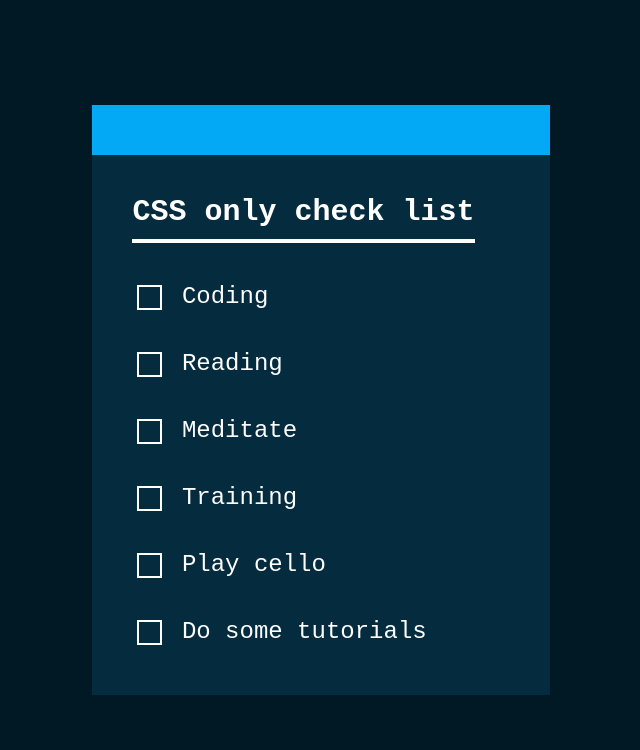
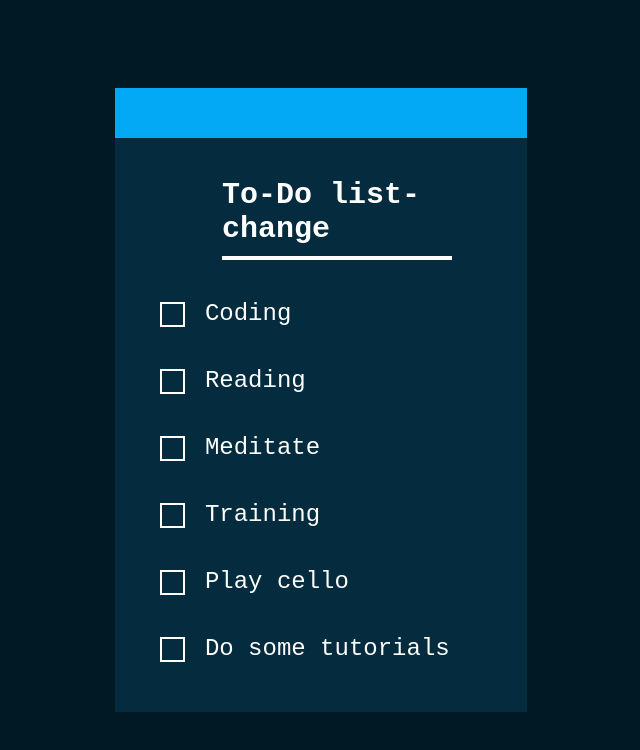
Before and after one commit to MizaelpV/Chek-list-only-css, a plain HTML site: page index.html in a window 1280 px wide. Shown: the whole page, without its empty margins (319-959 px from the left). Drawn offline with Linux system fonts and the light colour scheme.

Commit message:
modified and added new

```diff
--- a/index.html
+++ b/index.html
@@ -8,7 +8,7 @@
   </head>
   <body>
     <div class="list">
-      <h2>CSS only check list</h2>
+      <h2>To-Do list-change</h2>
       <label>
         <input type="checkbox" name="" />
         <i></i>
--- a/styles.css
+++ b/styles.css
@@ -23,7 +23,7 @@ body {
   color: #fff;
   font-size: 30px;
   padding: 10px 0;
-  margin-left: 10px;
+  margin-left: 25%;
   display: inline-block;
   border-bottom: 4px solid #fff;
 }
```
